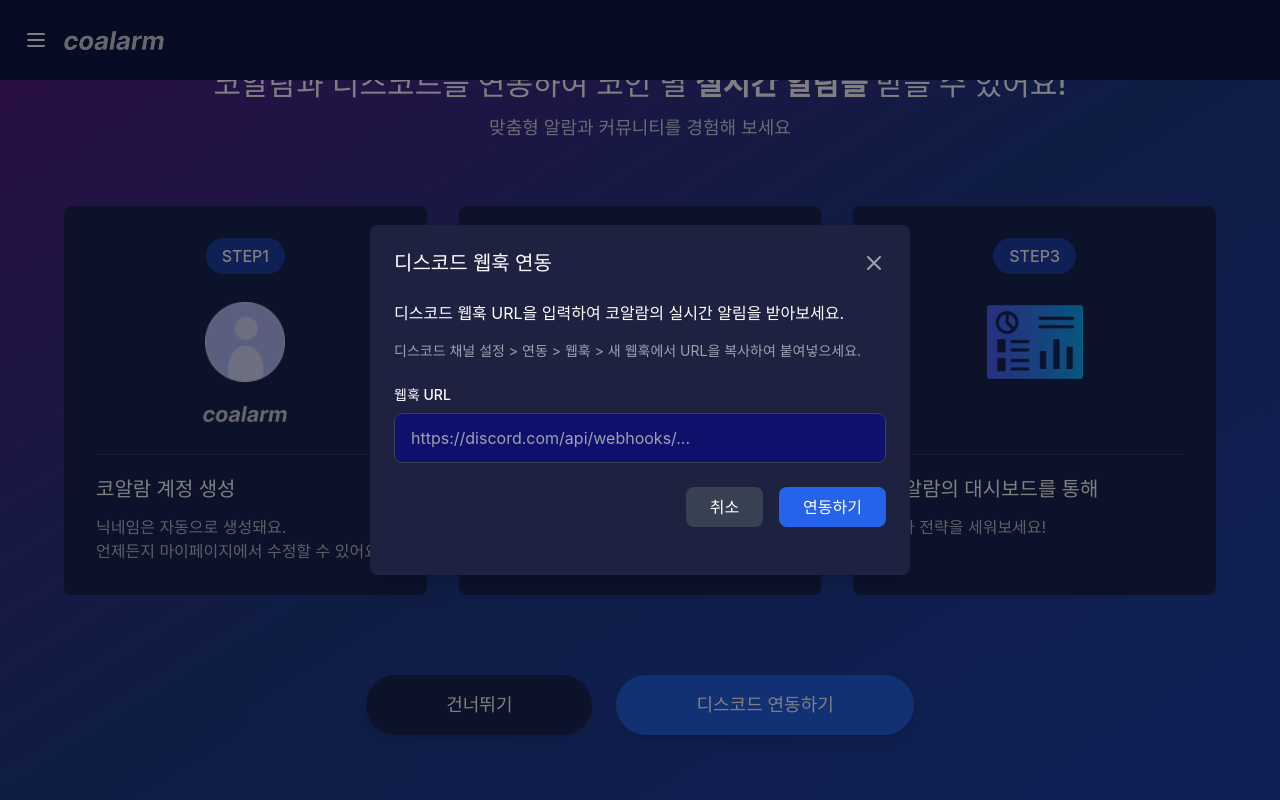
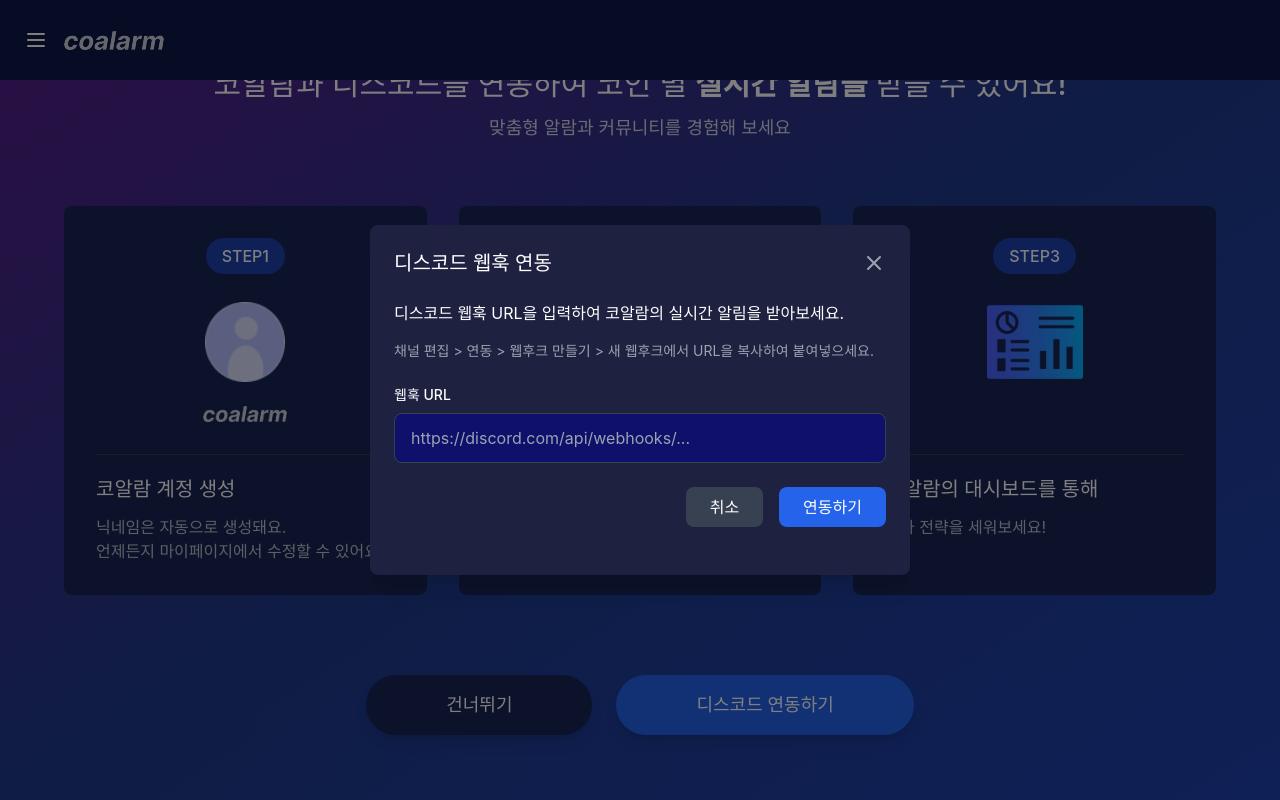
Before and after one commit to gsandoo/1-team-1danhebojo-coalarm-fe, a React (Vite) app: page /discord in a window 1280 px wide. Both pictures are taken after a click on the button "디스코드 연동하기". Built offline with nearby package versions, Linux system fonts and the light colour scheme; no server answers; a web font is replaced by a local one.

Commit message:
fix: 디스코드 연동 가이드 안내 수정

```diff
--- a/src/components/modals/DiscordWebhookModal.jsx
+++ b/src/components/modals/DiscordWebhookModal.jsx
@@ -58,7 +58,7 @@
               디스코드 웹훅 URL을 입력하여 코알람의 실시간 알림을 받아보세요.
             </p>
             <p className="text-gray-400 text-sm mb-6">
-              디스코드 채널 설정 &gt; 연동 &gt; 웹훅 &gt; 새 웹훅에서 URL을 복사하여 붙여넣으세요.
+              채널 편집 &gt; 연동 &gt; 웹후크 만들기 &gt; 새 웹후크에서 URL을 복사하여 붙여넣으세요.
             </p>
 
             <form onSubmit={handleSubmit}>
```
